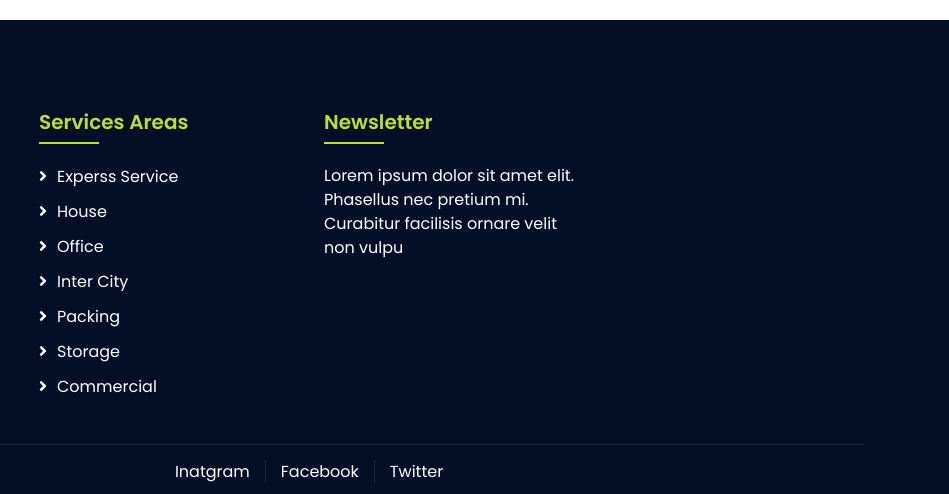
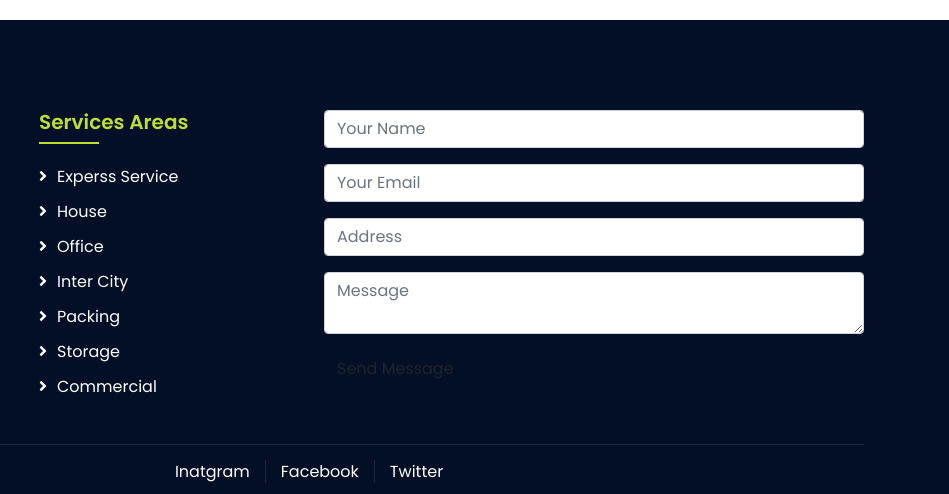
Before and after one commit to guruvirk/moving-experts, a plain HTML site: page index.html in a window 1280 px wide. Shown: the part 6322-6816 px from the top of the page, 331-1280 px from the left. Drawn offline with nearby package versions, Linux system fonts and the light colour scheme; some packages are replaced by stand-ins of ours.

Commit message:
fixes for google maps autocomplete

```diff
--- a/index.html
+++ b/index.html
@@ -886,17 +886,36 @@
                             <a href="">Commercial</a>
                         </div>
                     </div>
-                    <div class="col-md-6 col-lg-3">
-                        <div class="newsletter">
-                            <h2>Newsletter</h2>
-                            <p>
-                                Lorem ipsum dolor sit amet elit. Phasellus nec pretium mi. Curabitur facilisis ornare
-                                velit non vulpu
-                            </p>
-                            <!-- <div class="form">
-                                    <input class="form-control" placeholder="Email here">
-                                    <button class="btn">Submit</button>
-                                </div> -->
+                    <div class="col-md-6">
+                        <div class="contact-form">
+                            <div id="success"></div>
+                            <form name="sentMessage" id="contactForm" novalidate="novalidate">
+                                <div class="control-group">
+                                    <input type="text" class="form-control" id="name" placeholder="Your Name"
+                                        required="required" data-validation-required-message="Please enter your name" />
+                                    <p class="help-block text-danger"></p>
+                                </div>
+                                <div class="control-group">
+                                    <input type="email" class="form-control" id="email" placeholder="Your Email"
+                                        required="required"
+                                        data-validation-required-message="Please enter your email" />
+                                    <p class="help-block text-danger"></p>
+                                </div>
+                                <div class="control-group">
+                                    <input type="text" id="searchTextField" class="form-control" placeholder="Address"
+                                        required="required" data-validation-required-message="Please enter a address" />
+                                    <p class="help-block text-danger"></p>
+                                </div>
+                                <div class="control-group">
+                                    <textarea class="form-control" id="message" placeholder="Message"
+                                        required="required"
+                                        data-validation-required-message="Please enter your message"></textarea>
+                                    <p class="help-block text-danger"></p>
+                                </div>
+                                <div>
+                                    <button class="btn" type="submit" id="sendMessageButton">Send Message</button>
+                                </div>
+                            </form>
                         </div>
                     </div>
                 </div>
@@ -932,6 +951,8 @@
     <script src="lib/waypoints/waypoints.min.js"></script>
     <script src="lib/counterup/counterup.min.js"></script>
     <script src="lib/slick/slick.min.js"></script>
+    <script
+        src="https://maps.googleapis.com/maps/api/js?key=AIzaSyCO9AFZPIDwfLkoaPV36NNewB5MfwwYDX4&libraries=places"></script>
 
     <script>
         // Cache selectors
@@ -988,6 +1009,13 @@
                 }
             }
         });
+
+        function initialize() {
+            var input = document.getElementById('searchTextField');
+            new google.maps.places.Autocomplete(input);
+        }
+
+        google.maps.event.addDomListener(window, 'load', initialize);
     </script>
 
     <!-- Template Javascript -->
```
